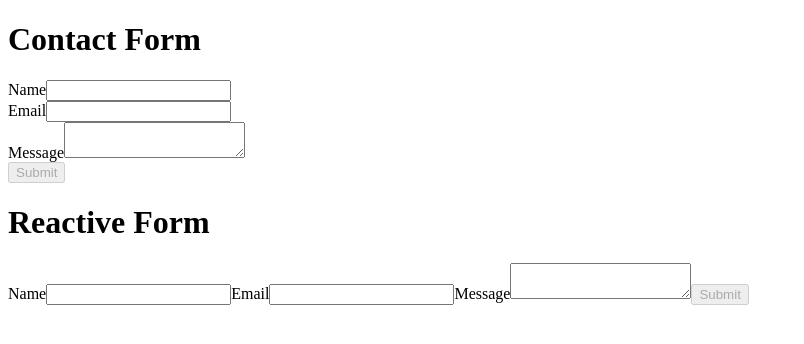
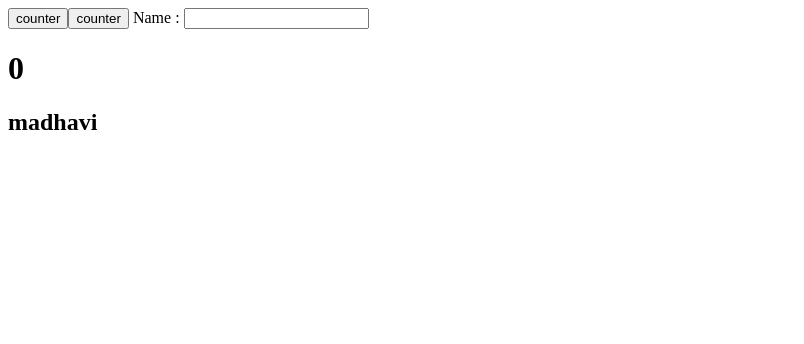
Before and after one commit to madhavi-anneboina/my-first-angularproject, an Angular app: page / in a window 1280 px wide. Shown: the top 344 px of the page, without its empty margins (0-804 px from the left). Built offline with nearby package versions, Linux system fonts and the light colour scheme.

Commit message:
event binding

```diff
--- a/src/app/app.component.html
+++ b/src/app/app.component.html
@@ -1,8 +1,16 @@
-<!-- <app-header></app-header>
-<app-todo></app-todo> -->
+ <!-- <app-header></app-header> -->
+<!-- <app-todo></app-todo>  -->
 <!-- <app-login></app-login>
 <app-search></app-search> -->
 <!-- <app-calculator></app-calculator> -->
 <!-- <app-rock-paper-scissor></app-rock-paper-scissor> -->
-<app-contact-form></app-contact-form>
-<app-reactive-form></app-reactive-form>
+<!-- <app-contact-form></app-contact-form>
+<app-reactive-form></app-reactive-form> -->
+
+<button (click) = "increment()">counter</button>
+<button (click) ="decrement()">counter </button>
+
+Name : <input type ="text" (input) = "changeName($event)" />
+
+<h1> {{counter}}</h1>
+<h2>{{name}}</h2>
--- a/src/app/app.component.ts
+++ b/src/app/app.component.ts
@@ -7,4 +7,17 @@ import { Component } from '@angular/core';
 })
 export class AppComponent {
   title = 'my-first-angularproject';
+
+  counter : number = 0
+  name : string ="madhavi"
+
+  increment(){
+    this.counter +=1
+  }
+  decrement(){
+    this.counter -=1
+  }
+  changeName(e :any){
+    this.name = e.target.value
+  }
 }
```
